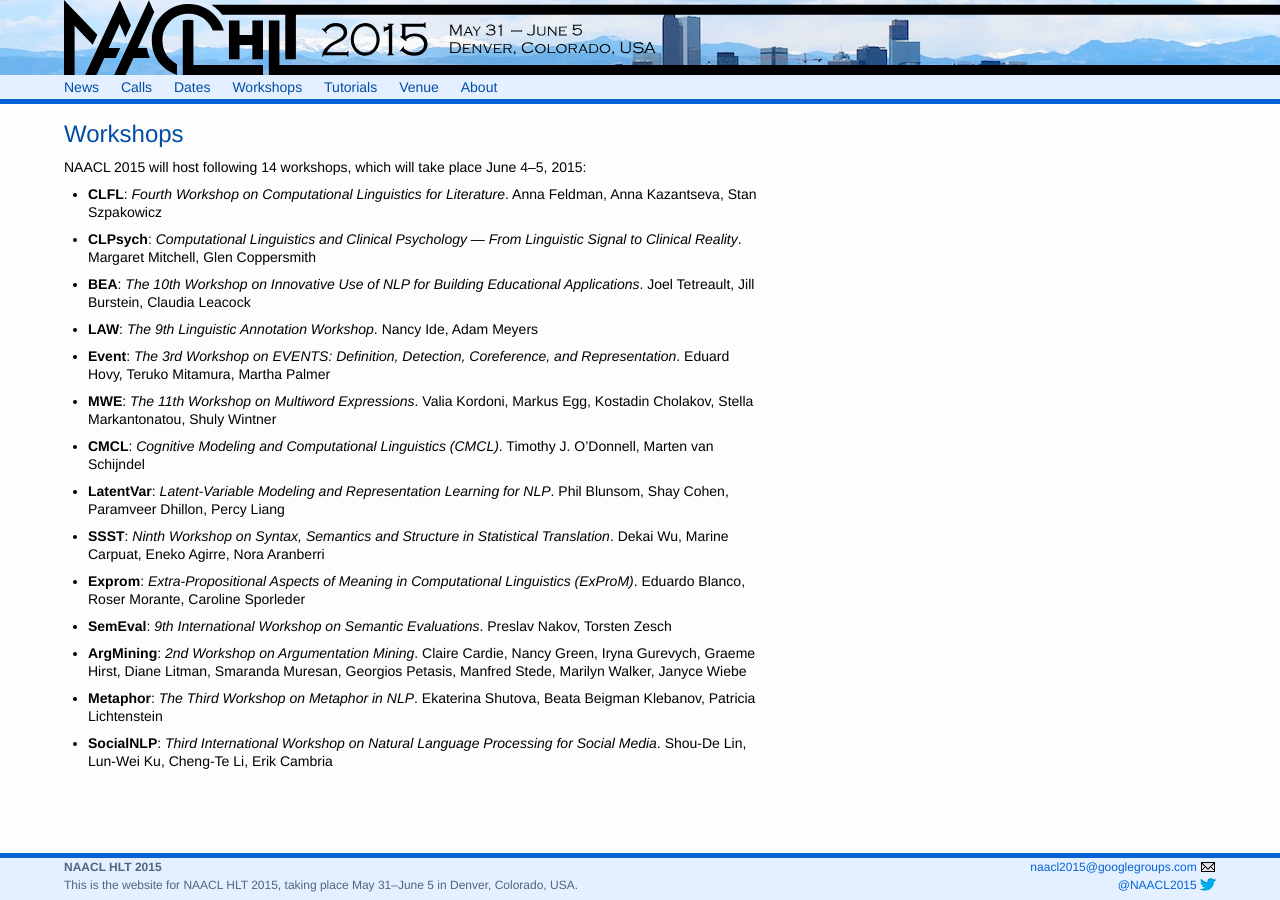
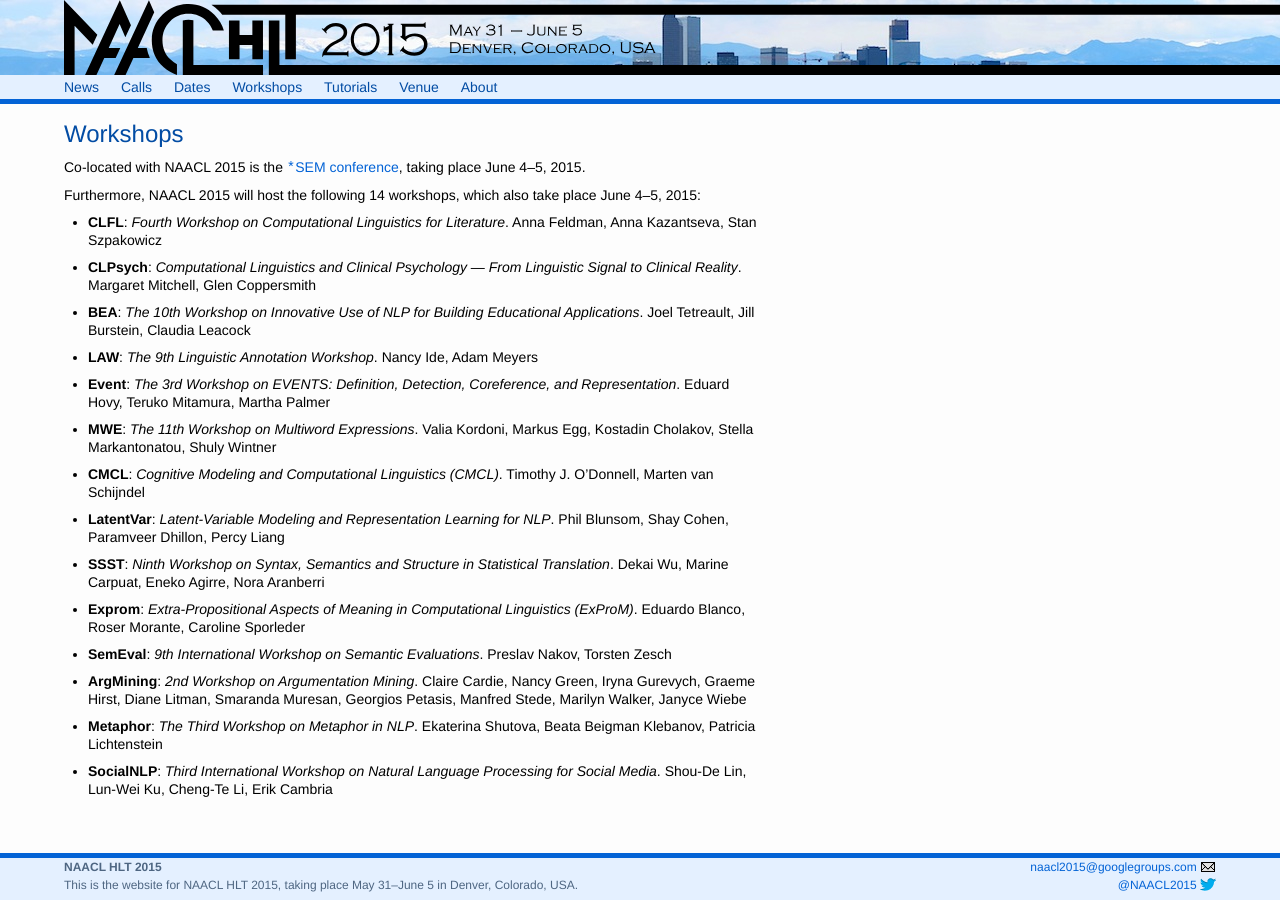
Before and after one commit to naacl-org/naacl-hlt-2015, a Jekyll site: the page built from workshops.md, in a window 1280 px wide. Built offline with Jekyll 4.4.1, drawn with Linux system fonts in a browser that asks for light colours.

Commit message:
Added info about the *SEM conference

```diff
--- a/_data/navigation.yml
+++ b/_data/navigation.yml
@@ -27,6 +27,8 @@
   items:
     - title: Student research workshop
       url: call-for-student-papers.html
+    - title: "Co-located conference: <tt>*</tt>SEM"
+      url: https://sites.google.com/site/starsem2015/
     - title: All other workshops
       url: workshops.html
 
--- a/workshops.md
+++ b/workshops.md
@@ -4,7 +4,10 @@
 
 # Workshops
 
-NAACL 2015 will host following 14 workshops, which will take place June 4–5, 2015:
+Co-located with NAACL 2015 is the [<tt>*</tt>SEM conference](https://sites.google.com/site/starsem2015),
+taking place June 4–5, 2015.
+
+Furthermore, NAACL 2015 will host the following 14 workshops, which also take place June 4–5, 2015:
 
 + **CLFL**: *Fourth Workshop on Computational Linguistics for Literature*. Anna Feldman, Anna Kazantseva, Stan Szpakowicz
 
```
